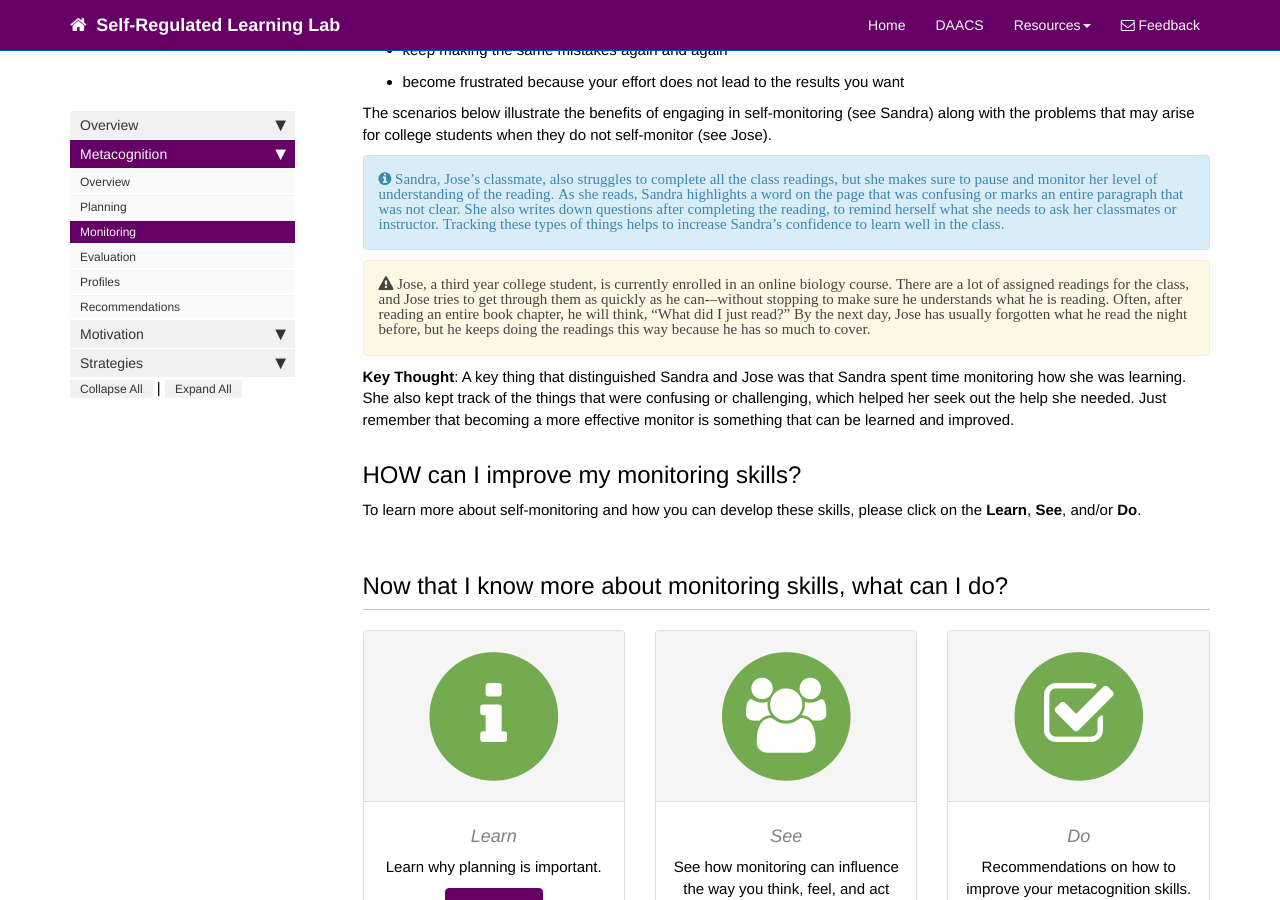
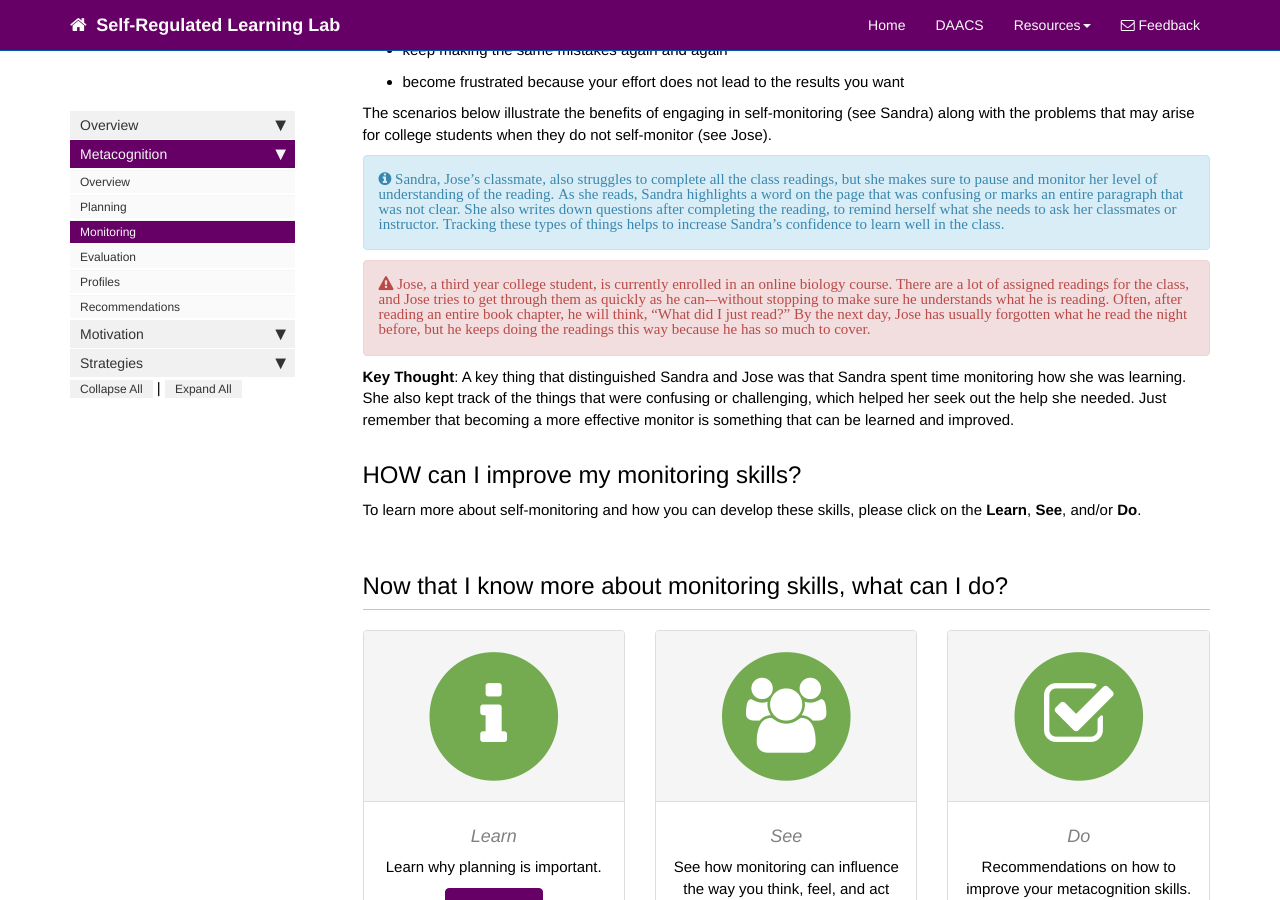
Before and after one commit to dfranklin02/SRL, a Jekyll site: the page built from docs/pages/metacognition/metacognition_monitoring.md, in a window 1280 px wide and 900 px high, scrolled down 1183 px. Built offline with Jekyll 4.4.1, drawn with Linux system fonts in a browser that asks for light colours; nearby versions of some CDN libraries; comment, search, counter and statistics services are not loaded.

Commit message:
Update metacognition_monitoring.md

```diff
--- a/docs/pages/metacognition/metacognition_monitoring.md
+++ b/docs/pages/metacognition/metacognition_monitoring.md
@@ -44,7 +44,7 @@ The scenarios below illustrate the benefits of engaging in self-monitoring (see
 Sandra, Jose's classmate, also struggles to complete all the class readings, but she makes sure to pause and monitor her level of understanding of the reading. As she reads, Sandra highlights a word on the page that was confusing or marks an entire paragraph that was not clear. She also writes down questions after completing the reading, to remind herself what she needs to ask her classmates or instructor. Tracking these types of things helps to increase Sandra's confidence to learn well in the class.</i>
 </div>
 
-<div markdown="span" class="alert alert-warning" role="alert"><i class="fa fa-warning">
+<div markdown="span" class="alert alert-danger" role="alert"><i class="fa fa-warning">
 Jose, a third year college student, is currently enrolled in an online biology course. There are a lot of assigned readings for the class, and Jose tries to get through them as quickly as he can-–without stopping to make sure he understands what he is reading. Often, after reading an entire book chapter, he will think, “What did I just read?” By the next day, Jose has usually forgotten what he read the night before, but he keeps doing the readings this way because he has so much to cover.</i>
 </div>
 
```
